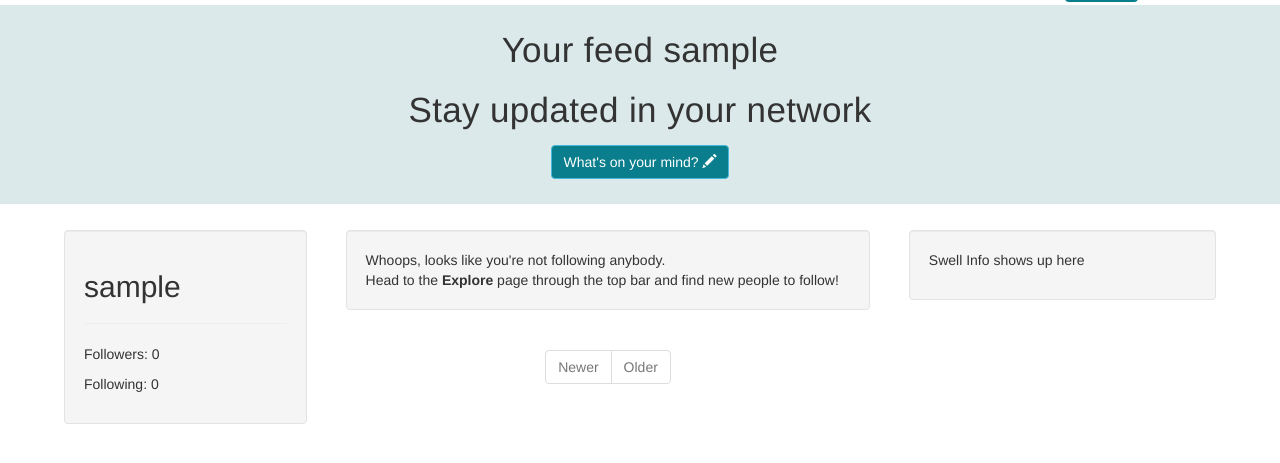
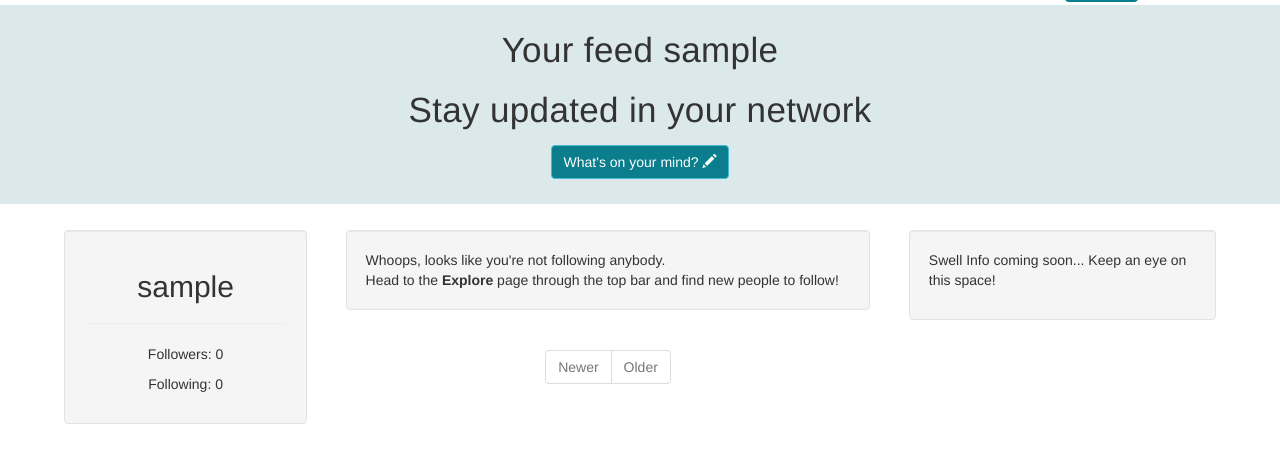
Before and after one commit to cmattey/surf_project, a Flask app: page /home in a window 1280 px wide. Shown: the part 51-514 px from the top of the page. Run offline with Flask 2, Linux system fonts and the light colour scheme; the visitor is signed in with stand-in values (Sample User, id 1); data comes from the database, SQL or seed files in the repository; data that the repository does not hold is empty; some libraries are stand-ins or nearby versions.

Commit message:
Minor UI Changes

```diff
--- a/surf_app/static/style_main.css
+++ b/surf_app/static/style_main.css
@@ -90,6 +90,12 @@ body {
   padding: 2%;
 }
 
+.text-center{
+  display: block;
+  margin-left: auto;
+  margin-right: auto;
+}
+
 .image-container{
   overflow: auto;
 }
--- a/surf_app/templates/blog/index.html
+++ b/surf_app/templates/blog/index.html
@@ -24,7 +24,7 @@
 
 <div class="index-container">
   <div class="index-column-left">
-    <div class="well">
+    <div class="well text-center">
       <h2>{{ g.user['username'] }}</h2>
       <p>{{ g.user['about_me'] or "" }}</p>
       <hr>
@@ -70,7 +70,7 @@
 
   <div class="index-column-right">
     <div class="well">
-      <p>Swell Info shows up here</p>
+      <p>Swell Info coming soon... Keep an eye on this space!</p>
 
     </div>
   </div>
--- a/surf_app/templates/blog/update.html
+++ b/surf_app/templates/blog/update.html
@@ -17,7 +17,7 @@
       <textarea rows="6" name="body" class="form-control" id="body">{{ request.form['body'] or post['body'] }}</textarea>
     </div>
 
-    <input type="submit" class="btn btn-primary" value="Save">
+    <input type="submit" class="btn btn-primary" id="btn-metallic-bg" value="Save">
 
   </form>
   <hr>
```
